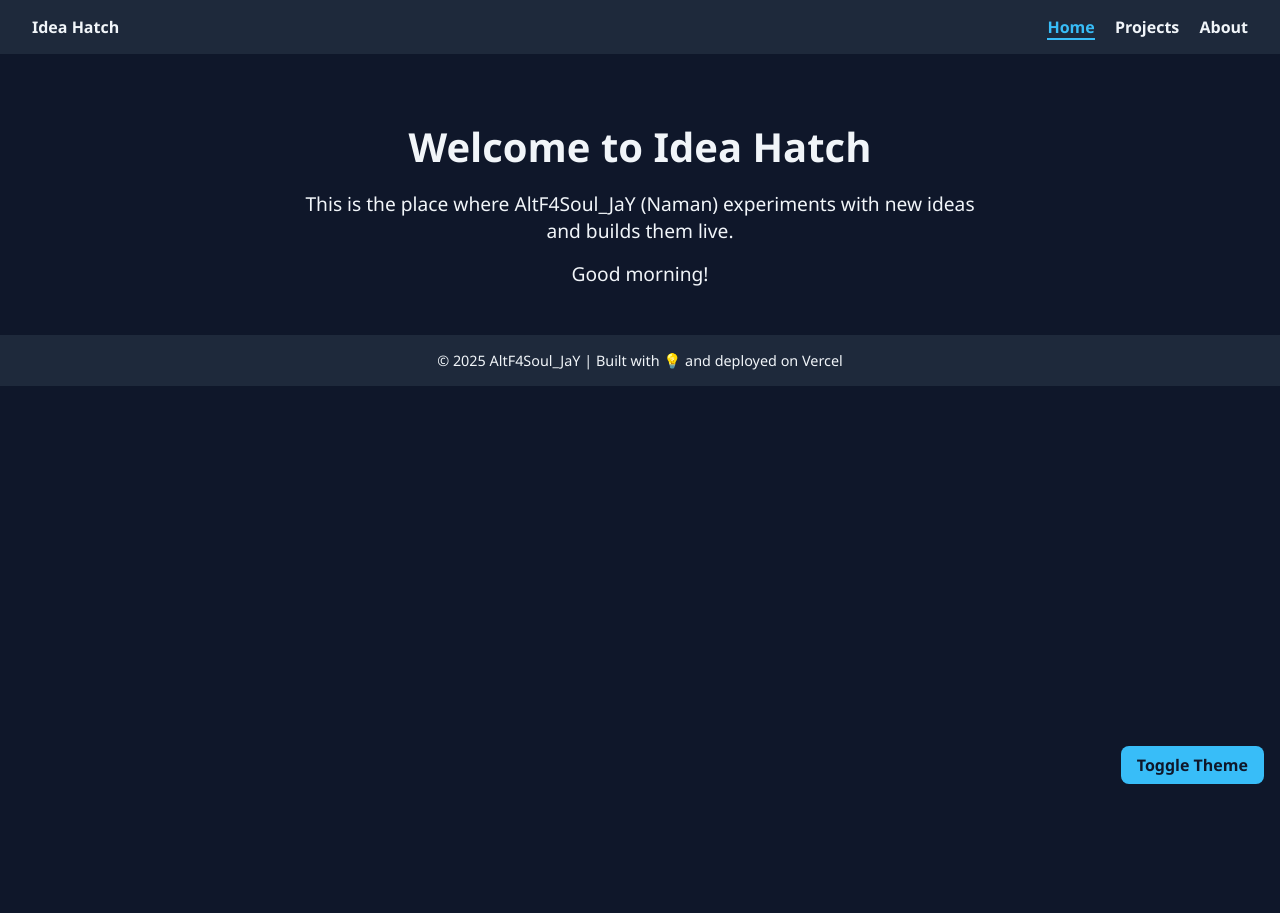
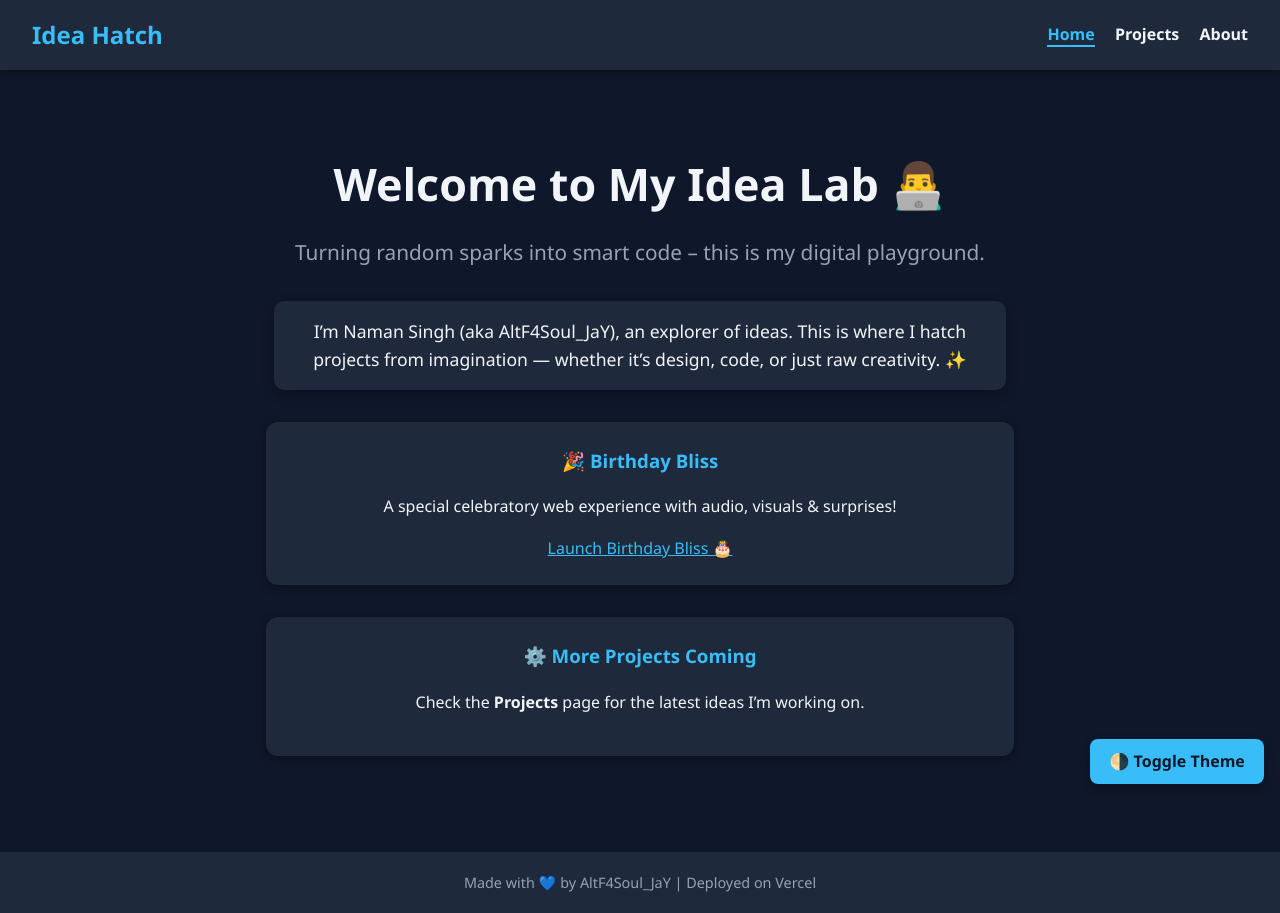
Before and after one commit to AltF4Soul-JaY/Idea-Hatch, a plain HTML site: page index.html in a window 1280 px wide. Before the commit the page ends 800 px from the top, so only its background shows below. Drawn offline with Linux system fonts and the light colour scheme; files that its build step writes are made by us from their sources.

Commit message:
More changes to website - given modern look to website

```diff
--- a/index.html
+++ b/index.html
@@ -2,33 +2,50 @@
 <html lang="en">
 <head>
   <meta charset="UTF-8" />
-  <meta name="viewport" content="width=device-width, initial-scale=1.0" />
-  <title>Home | AltF4Soul_JaY</title>
-  <link rel="stylesheet" href="style/style.css" />
-  <script defer src="scripts/main.js"></script>
+  <meta name="viewport" content="width=device-width, initial-scale=1.0"/>
+  <title>AltF4Soul | Idea Hatch</title>
+  <link rel="stylesheet" href="css/style.css" />
 </head>
 <body>
-
   <header>
-    <div class="logo"><strong>Idea Hatch</strong></div>
+    <h2>Idea Hatch</h2>
     <nav>
-      <a href="#" onclick="goTo('index.html')">Home</a>
-      <a href="#" onclick="goTo('projects.html')">Projects</a>
-      <a href="#" onclick="goTo('about.html')">About</a>
+      <a href="index.html" class="active">Home</a>
+      <a href="projects.html">Projects</a>
+      <a href="about.html">About</a>
     </nav>
   </header>
 
-  <section class="hero">
-    <h1>Welcome to Idea Hatch</h1>
-    <p>This is the place where AltF4Soul_JaY (Naman) experiments with new ideas and builds them live.</p>
-    <div id="greeting" class="greeting"></div>
-  </section>
+  <main class="hero">
+    <h1>Welcome to My Idea Lab 👨‍💻</h1>
+    <p class="greeting">Turning random sparks into smart code – this is my digital playground.</p>
+    <p class="about-bio">
+      I’m Naman Singh (aka AltF4Soul_JaY), an explorer of ideas.
+      This is where I hatch projects from imagination — whether it’s design, code, or just raw creativity. ✨
+    </p>
+
+    <section class="project-card">
+      <h3>🎉 Birthday Bliss</h3>
+      <p>A special celebratory web experience with audio, visuals & surprises!</p>
+      <a href="birthday-bliss/surprise.html" style="color:#38bdf8; text-decoration:underline;">Launch Birthday Bliss 🎂</a>
+    </section>
+
+    <section class="project-card">
+      <h3>⚙️ More Projects Coming</h3>
+      <p>Check the <strong>Projects</strong> page for the latest ideas I’m working on.</p>
+    </section>
+  </main>
 
   <footer>
-    © <span id="year"></span> AltF4Soul_JaY | Built with 💡 and deployed on Vercel
+    Made with 💙 by AltF4Soul_JaY | Deployed on Vercel
   </footer>
 
-  <div class="theme-toggle" onclick="toggleTheme()">Toggle Theme</div>
+  <div class="theme-toggle" onclick="toggleTheme()">🌗 Toggle Theme</div>
 
+  <script>
+    function toggleTheme() {
+      document.body.classList.toggle('light');
+    }
+  </script>
 </body>
 </html>
--- a/scripts/main.js
+++ b/scripts/main.js
@@ -3,7 +3,7 @@ function goTo(page) {
   window.location.href = page;
 }
 
-// Highlight active nav link
+// Highlight active nav link (if using onclick navigation)
 function highlightActiveLink() {
   const current = location.pathname.split("/").pop();
   document.querySelectorAll("nav a").forEach(link => {
@@ -14,33 +14,34 @@ function highlightActiveLink() {
   });
 }
 
-// Auto year
+// Auto-fill current year in footer
 function setCurrentYear() {
   const span = document.getElementById("year");
   if (span) span.textContent = new Date().getFullYear();
 }
 
-// Time greeting
+// Time-based greeting (Good morning/afternoon/evening)
 function showGreeting() {
   const greet = document.getElementById("greeting");
   if (!greet) return;
-  const h = new Date().getHours();
-  greet.textContent = h < 12 ? "Good morning!" : h < 18 ? "Good afternoon!" : "Good evening!";
+  const hour = new Date().getHours();
+  greet.textContent = hour < 12 ? "Good morning!" : hour < 18 ? "Good afternoon!" : "Good evening!";
 }
 
-// Toggle theme
+// Toggle light/dark theme
 function toggleTheme() {
   document.body.classList.toggle("light");
   localStorage.setItem("theme", document.body.classList.contains("light") ? "light" : "dark");
 }
 
-// Load theme
+// Load previously selected theme from localStorage
 function loadTheme() {
   if (localStorage.getItem("theme") === "light") {
     document.body.classList.add("light");
   }
 }
 
+// Initialize all on page load
 document.addEventListener("DOMContentLoaded", () => {
   highlightActiveLink();
   setCurrentYear();
--- a/style/style.css
+++ b/style/style.css
@@ -1,23 +1,32 @@
+/* Base Reset */
 body {
   margin: 0;
   font-family: 'Segoe UI', sans-serif;
   background-color: #0f172a;
   color: #f1f5f9;
+  line-height: 1.6;
 }
 
+/* Header */
 header {
   background: #1e293b;
   padding: 1rem 2rem;
   display: flex;
   justify-content: space-between;
   align-items: center;
+  box-shadow: 0 2px 8px rgba(0, 0, 0, 0.4);
+}
+header h2 {
+  margin: 0;
+  font-size: 1.5rem;
+  color: #38bdf8;
 }
 nav a {
   color: #f1f5f9;
   margin-left: 1rem;
   text-decoration: none;
   font-weight: bold;
-  transition: color 0.3s;
+  transition: color 0.3s, border-bottom 0.3s;
 }
 nav a:hover {
   color: #38bdf8;
@@ -27,56 +36,72 @@ nav a.active {
   border-bottom: 2px solid #38bdf8;
 }
 
+/* Hero Section */
 .hero {
   text-align: center;
-  padding: 2rem 1rem;
+  padding: 3rem 1rem 2rem;
 }
 .hero h1 {
-  font-size: 2.5rem;
+  font-size: 2.8rem;
   margin-bottom: 1rem;
 }
-.hero p, .greeting {
-  font-size: 1.2rem;
-  max-width: 700px;
-  margin: 1rem auto;
+.greeting {
+  font-size: 1.3rem;
+  color: #94a3b8;
+  margin-top: 0.5rem;
 }
 
+/* Bio Section */
 .about-bio {
   font-size: 1.1rem;
-  max-width: 600px;
-  margin: 0 auto;
+  max-width: 700px;
+  margin: 2rem auto 1rem;
   padding: 1rem;
-  line-height: 1.6;
+  background-color: #1e293b;
+  border-radius: 10px;
+  box-shadow: 0 4px 12px rgba(0, 0, 0, 0.3);
 }
 
+/* Project Cards */
 .project-card {
   background: #1e293b;
   border-radius: 12px;
-  padding: 1rem;
-  margin: 1rem auto;
-  max-width: 600px;
-  box-shadow: 0 2px 5px rgba(0, 0, 0, 0.3);
-  transition: 0.3s ease;
+  padding: 1.5rem;
+  margin: 2rem auto;
+  max-width: 700px;
+  box-shadow: 0 2px 10px rgba(0, 0, 0, 0.4);
+  transition: transform 0.3s ease, background-color 0.3s ease;
+}
+.project-card h3 {
+  margin-top: 0;
+  color: #38bdf8;
 }
 .project-card:hover {
   transform: scale(1.02);
   background-color: #334155;
 }
 
+/* Footer */
 footer {
   text-align: center;
-  padding: 1rem;
+  padding: 1.2rem;
   background: #1e293b;
   font-size: 0.9rem;
+  color: #94a3b8;
+  margin-top: 2rem;
 }
 
-/* Light theme toggle */
+/* Light Mode */
 body.light {
   background-color: #f8fafc;
   color: #0f172a;
 }
-body.light header, body.light footer {
+body.light header,
+body.light footer,
+body.light .project-card,
+body.light .about-bio {
   background-color: #e2e8f0;
+  color: #0f172a;
 }
 body.light nav a {
   color: #0f172a;
@@ -85,16 +110,45 @@ body.light nav a.active {
   color: #0ea5e9;
   border-bottom-color: #0ea5e9;
 }
+body.light .project-card:hover {
+  background-color: #cbd5e1;
+}
+body.light .greeting {
+  color: #475569;
+}
 
-/* Toggle button */
+/* Toggle Theme Button */
 .theme-toggle {
   position: fixed;
   bottom: 1rem;
   right: 1rem;
   background: #38bdf8;
   color: #0f172a;
-  padding: 0.5rem 1rem;
+  padding: 0.6rem 1.2rem;
   border-radius: 8px;
   cursor: pointer;
   font-weight: bold;
+  box-shadow: 0 4px 10px rgba(0,0,0,0.3);
+  transition: background 0.3s ease, transform 0.3s ease;
 }
+.theme-toggle:hover {
+  background: #0ea5e9;
+  transform: scale(1.05);
+}
+
+/* Responsive */
+@media (max-width: 600px) {
+  .hero h1 {
+    font-size: 2rem;
+  }
+  .about-bio, .project-card {
+    margin: 1rem;
+    padding: 1rem;
+  }
+  .theme-toggle {
+    bottom: 0.8rem;
+    right: 0.8rem;
+    font-size: 0.9rem;
+    padding: 0.5rem 1rem;
+  }
+}
```
